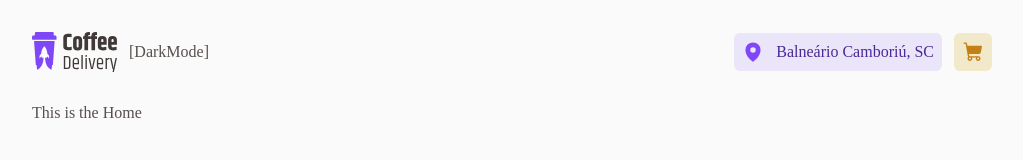
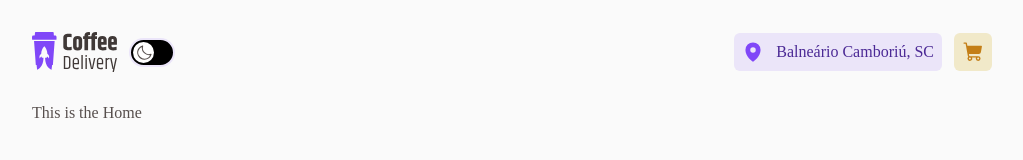
Before and after one commit to florencioMath/Challenge-Ignite-CoffeeDelivery, a React (Vite) app in the folder coffeeDelivery/: page / in a window 1280 px wide. Shown: the top 160 px of the page, without its empty margins (128-1151 px from the left). Built offline with nearby package versions, Linux system fonts and the light colour scheme.

Commit message:
feat: Dark mode initial use, no visual effect.

```diff
--- a/coffeeDelivery/src/components/Header/index.tsx
+++ b/coffeeDelivery/src/components/Header/index.tsx
@@ -1,22 +1,37 @@
-import { MapPin } from '@phosphor-icons/react';
+import { useState } from 'react';
 import { Link } from 'react-router-dom';
+import * as Switch from '@radix-ui/react-switch';
+import { MapPin, Moon, Sun } from '@phosphor-icons/react';
+import { Cart } from './components';
+
 import logo from '../../assets/logo.svg';
-import { Cart } from './components';
 import {
   Icon,
   LocaleWrapper,
   LogoAndThemeModeContainer,
   NavBar,
+  SwitchRootContainer,
+  SwitchThumbContainer,
 } from './styles';
 
 export function Header() {
+  const [darkMode, setDarkMode] = useState<boolean>(true);
+
   return (
     <NavBar>
       <LogoAndThemeModeContainer>
         <Link to={'/'}>
           <img src={logo} alt="" />
         </Link>
-        <div>[DarkMode]</div>
+        <SwitchRootContainer>
+          <Switch.Root onCheckedChange={() => setDarkMode(!darkMode)}>
+            <SwitchThumbContainer>
+              <Switch.Thumb>
+                {darkMode === true ? <Moon size={18} /> : <Sun size={18} />}
+              </Switch.Thumb>
+            </SwitchThumbContainer>
+          </Switch.Root>
+        </SwitchRootContainer>
       </LogoAndThemeModeContainer>
 
       <div>
--- a/coffeeDelivery/src/components/Header/styles.ts
+++ b/coffeeDelivery/src/components/Header/styles.ts
@@ -40,3 +40,35 @@ export const LocaleWrapper = styled.div`
 export const Icon = styled.div`
   color: ${(props) => props.theme['purple']};
 `;
+
+export const SwitchRootContainer = styled.button`
+  button {
+    width: 42px;
+    height: 25px;
+    background-color: ${(props) => props.theme['black']};
+    border-radius: 9999px;
+    position: relative;
+    border: 2px solid ${(props) => props.theme['purple-light']};
+    -webkit-tap-highlight-color: rgba(0, 0, 0, 0);
+  }
+`;
+
+export const SwitchThumbContainer = styled.span`
+  span {
+    display: flex;
+    align-items: center;
+    justify-content: center;
+    width: 21px;
+    height: 21px;
+    background-color: ${(props) => props.theme['white']};
+    border-radius: 9999px;
+    transition: transform 100ms;
+    transform: translateX(2px);
+    will-change: transform;
+    cursor: pointer;
+
+    &[data-state='checked'] {
+      transform: translateX(19px);
+    }
+  }
+`;
--- a/coffeeDelivery/src/styles/global.ts
+++ b/coffeeDelivery/src/styles/global.ts
@@ -35,4 +35,8 @@ h1 {
   }
 }
 
+button {
+  all: unset;
+}
+
 `;
--- a/coffeeDelivery/src/styles/themes/default.ts
+++ b/coffeeDelivery/src/styles/themes/default.ts
@@ -2,6 +2,7 @@ export const defaultTheme = {
   // Base
   white: '#FFFFFF',
   background: '#FAFAFA',
+  black: '#000000',
 
   'base-title': '#272221',
   'base-subtitle': '#403937',
```
